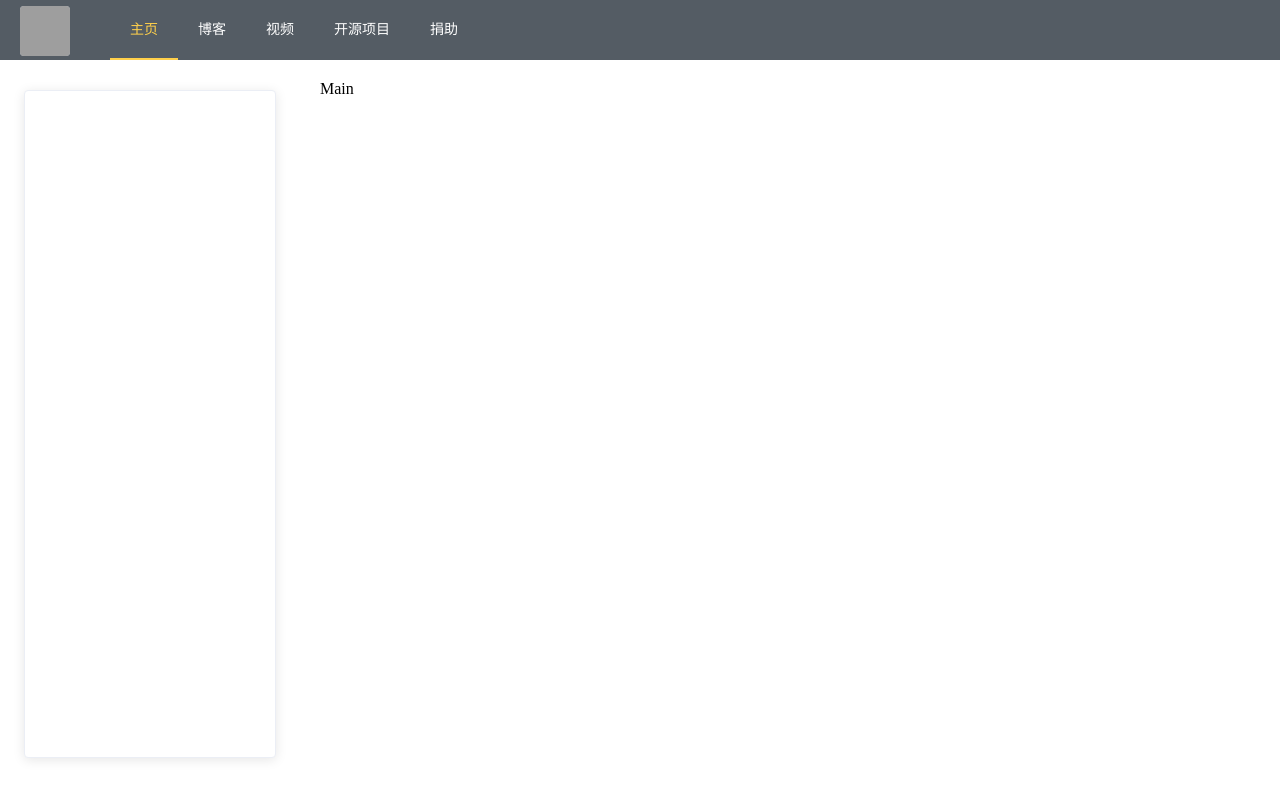
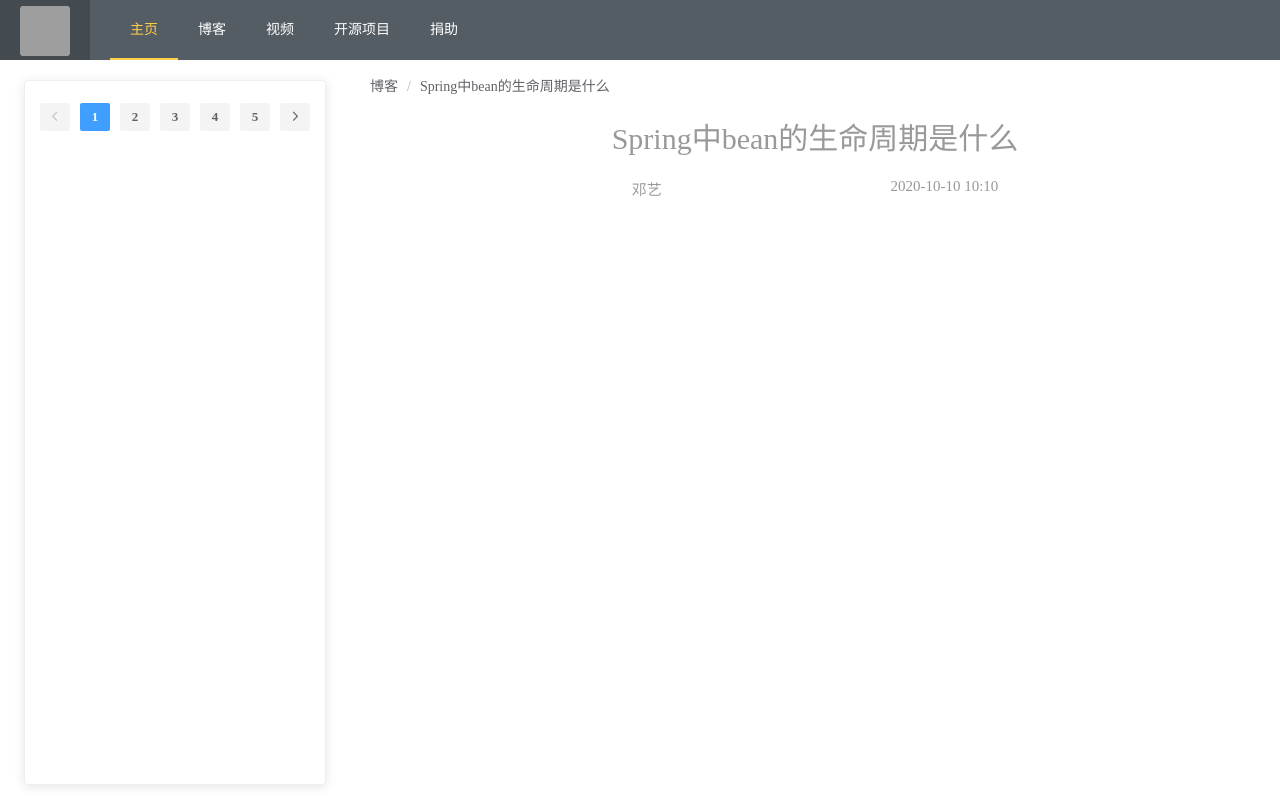
Before and after one commit to BruceAKABear/mypageui, a Vue app: page /#/blog in a window 1280 px wide. Built offline with nearby package versions, Linux system fonts and the light colour scheme; grey boxes are pictures that could not be loaded.

Commit message:
modify video and blog frame

```diff
--- a/src/views/front/Blog.vue
+++ b/src/views/front/Blog.vue
@@ -1,12 +1,37 @@
 <template>
   <el-container>
-    <el-aside width="300px">
+    <el-aside width="350px">
       <el-card class="card-box">
+        <div class="content-box"></div>
+        <div class="pagination-box">
+          <el-pagination
+            background
+            layout="prev, pager, next"
+            :total="50">
+          </el-pagination>
+        </div>
+      </el-card>
+    </el-aside>
+    <el-main>
+      <!--文章导航-->
+      <el-breadcrumb separator="/">
+        <el-breadcrumb-item>博客</el-breadcrumb-item>
+        <el-breadcrumb-item>Spring中bean的生命周期是什么</el-breadcrumb-item>
+      </el-breadcrumb>
 
-      </el-card>
+      <div class="article-box">
+        <div class="article-title-box">
+          <span>
+            Spring中bean的生命周期是什么
+          </span>
+          <div class="title-info-box">
+            <span>邓艺</span>
+            <span>2020-10-10 10:10</span>
+          </div>
+        </div>
+      </div>
 
-    </el-aside>
-    <el-main>Main</el-main>
+    </el-main>
   </el-container>
 </template>
 
@@ -23,10 +48,40 @@ export default {
   .el-aside {
     display: flex;
     justify-content: center;
+
     .card-box {
-      margin-top: 30px;
-      width: 250px;
-     height: 90%;
+      margin-top: 20px;
+      width: 300px;
+      height: 95%;
+
+      .pagination-box {
+        width: 100%;
+        display: flex;
+        justify-content: center;
+      }
+    }
+  }
+
+  .el-main {
+    .article-box {
+      width: 100%;
+      display: flex;
+      justify-content: center;
+      margin-top: 20px;
+
+      .article-title-box {
+        font-size: 30px;
+        color: #999999;
+        text-align: center;
+
+        .title-info-box{
+          display: flex;
+          justify-content: space-between;
+          font-size: 15px;
+          padding: 20px;
+        }
+      }
+
     }
   }
 
--- a/src/views/front/Video.vue
+++ b/src/views/front/Video.vue
@@ -5,14 +5,26 @@
         <iframe src="//player.bilibili.com/player.html?aid=795922919&bvid=BV1FC4y1a72Q&cid=199229032&page=1"
                 class="iframe-style"></iframe>
       </div>
-      <div class="video-message-box"></div>
+      <div class="video-message-box">
+        <span>万能有线键盘转无线键盘转换器</span>
+        <div class="message-detail">
+          <span>10000次观看.2020年10月10日</span>
+          <div class="detail-like">
+            <i class="el-icon-star-on" style="color: red">1000</i>
+            <i class="el-icon-edit">100</i>
+          </div>
+        </div>
+        <el-divider></el-divider>
+      </div>
+      <div class="comment-box">
+        <span>评论</span>
+      </div>
     </el-main>
     <el-aside width="400px">
       <el-card shadow="always">
         <div class="list-header">
           <span>视频列表</span>
         </div>
-
         <div class="video-item" v-for="video in videoList" :key="video.id">
           <el-image
             style="width: 80px; height: 80px"
@@ -23,6 +35,14 @@
             <div>{{video.title}}</div>
             <div class="desc-time">{{video.createTime}}</div>
           </div>
+        </div>
+
+        <div class="pagination-box">
+          <el-pagination
+            background
+            layout="prev, pager, next"
+            :total="50">
+          </el-pagination>
         </div>
       </el-card>
 
@@ -92,9 +112,33 @@ export default {
 
       .video-message-box {
         width: 100%;
-        margin-top: 40px;
-        background-color: aqua;
+        margin-top: 20px;
         height: 100px;
+        font-size: 20px;
+        font-weight: bold;
+        color: #999999;
+
+        .message-detail {
+          margin-top: 10px;
+          font-size: 15px;
+          display: flex;
+          justify-content: space-between;
+
+          .detail-like {
+            align-items: center;
+
+            .i {
+              padding-left: 10px;
+            }
+          }
+        }
+      }
+
+      .comment-box {
+        width: 100%;
+        color: #999999;
+        font-size: 20px;
+
       }
     }
 
@@ -132,6 +176,12 @@ export default {
           }
 
         }
+
+        .pagination-box {
+          width: 100%;
+          display: flex;
+          justify-content: center;
+        }
       }
 
     }
```
